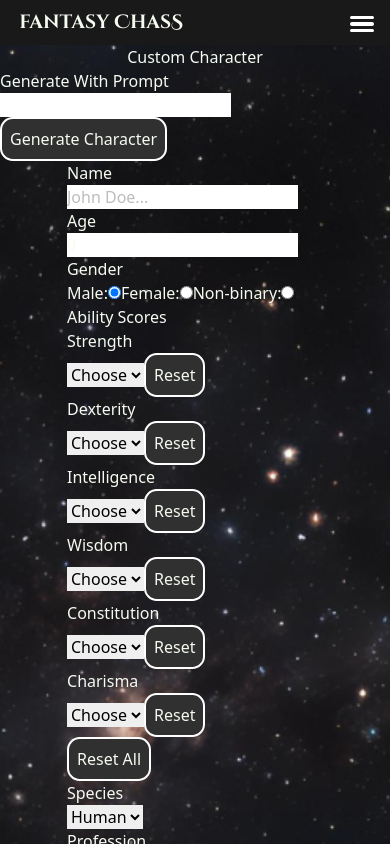
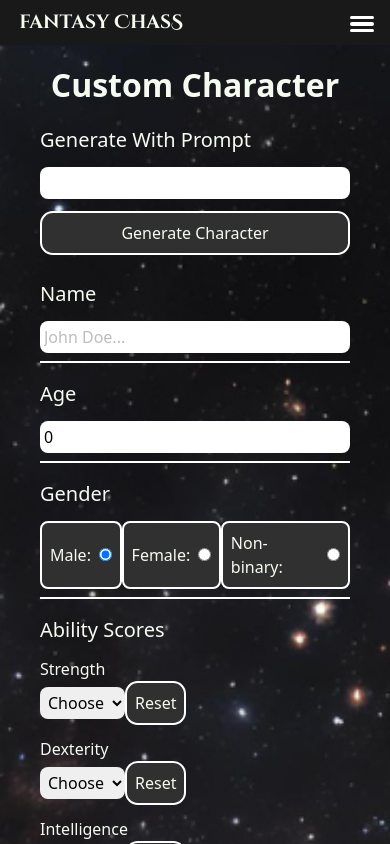
Before and after one commit to f-eighty7/ChasChallenger, a React (Vite) app: page /characters/new/custom in a window 390 px wide. Shown: the top 844 px of the page. Built offline with nearby package versions, Linux system fonts and the light colour scheme.

Commit message:
style: styled custom character page, only mobile for now as some tailwind bs if messing with everything

```diff
--- a/src/routes/NewCustomCharacterRoute.module.css
+++ b/src/routes/NewCustomCharacterRoute.module.css
@@ -1,14 +1,80 @@
-.newCharacterForm {
+.custom-character {
+  padding: 0 2.5rem;
+}
+
+.custom-character h1 {
+  padding: 1rem 0;
+  font-size: 2rem;
+  font-weight: 600;
+}
+
+.custom-character h2 {
+  font-size: 1.25rem;
+  font-weight: 500;
+}
+
+.custom-character h3 {
+  font-size: 1rem;
+  font-weight: 400;
+}
+
+.custom-character input,
+.custom-character textarea {
+  padding: 0.25rem;
+  border-radius: 0.5rem;
+  font: inherit;
+  color: black;
+}
+
+.custom-character select {
+  padding: 0.25rem;
+  border-radius: 0.5rem;
+}
+
+.generate-character {
+  display: flex;
+  flex-direction: column;
+  width: 100%;
+  gap: 0.75rem;
+}
+
+.new-character-form {
   display: flex;
   flex-direction: column;
   gap: 1rem;
+  width: 100%;
   padding-top: 1.5rem;
   padding-bottom: 1.5rem;
 }
 
-.newCharacterForm > div {
+.new-character-form > div {
+  display: flex;
+  flex-direction: column;
+  width: 100%;
+  gap: 0.75rem;
+
   padding-bottom: 0.5rem;
   border-bottom: 2px solid white;
+}
+
+.genders {
+  display: flex;
+  justify-content: space-between;
+  width: 100%;
+}
+
+.genders > span {
+  display: flex;
+  align-items: center;
+  gap: 0.5rem;
+  padding-right: 0.5rem;
+  border: 2px solid white;
+  border-radius: 0.5rem;
+  background-color: #303030;
+}
+
+.genders > span label {
+  padding: 0.5rem 0 0.5rem 0.5rem;
 }
 
 .backstory {
@@ -17,15 +83,51 @@
   resize: none;
 }
 
-.avatarIcon {
+.avatar {
   display: flex;
   flex-direction: column;
 }
 
-.avatarIcon img {
+.avatar img {
+  aspect-ratio: 1/1;
   width: 12rem;
+  align-self: center;
+  object-fit: cover;
+}
+
+.avatar-options-list {
+  display: grid;
+  grid-template-columns: 1fr 1fr;
+  gap: 1rem;
+}
+
+.avatar-option {
+  padding: 0;
+  border: 2px dashed white;
+  cursor: pointer;
 }
 
 .backButton {
   padding-bottom: 1.5rem;
 }
+
+@media (min-width: 425px) {
+}
+
+@media (min-width: 768px) {
+  /* .avatar-options-list {
+    grid-template-columns: repeat(2, 1fr);
+  } */
+}
+
+@media (min-width: 1024px) {
+}
+
+@media (min-width: 1440px) {
+}
+
+@media (min-width: 1920px) {
+}
+
+@media (min-width: 2560px) {
+}
```
